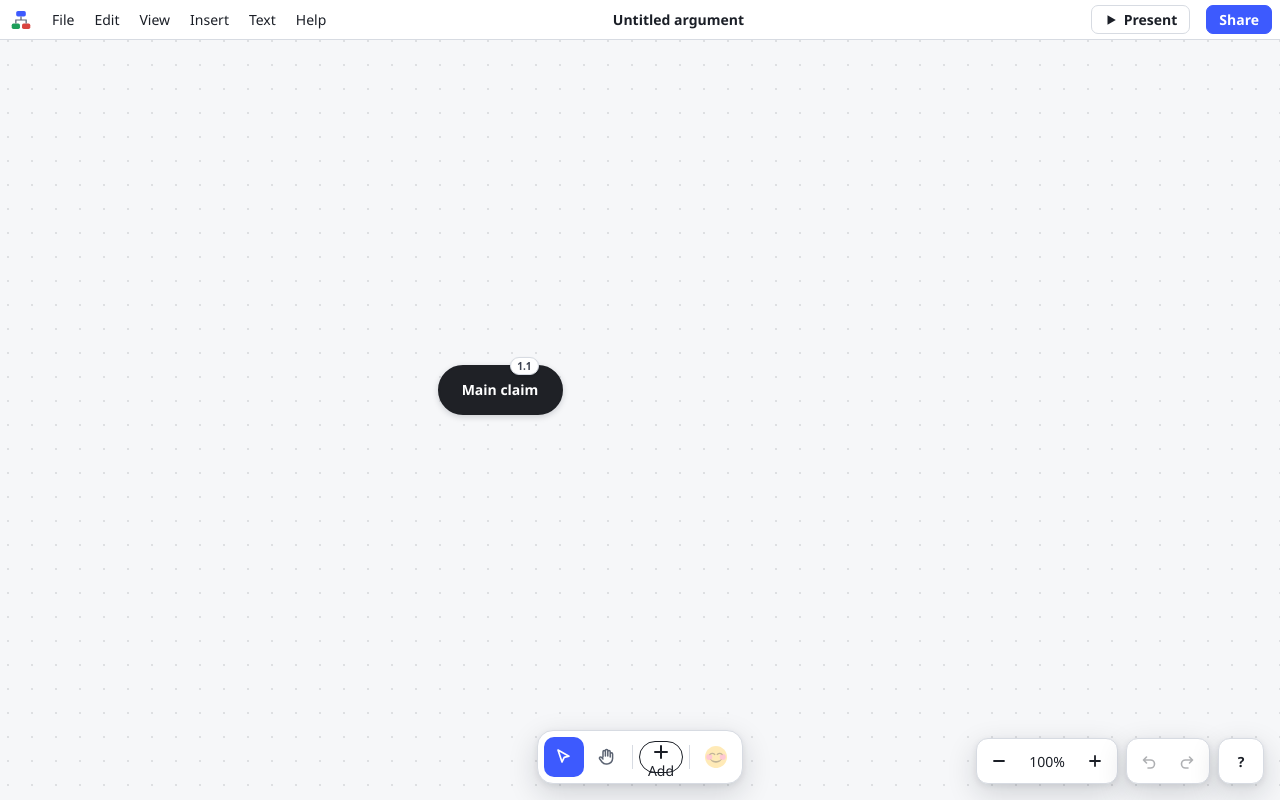
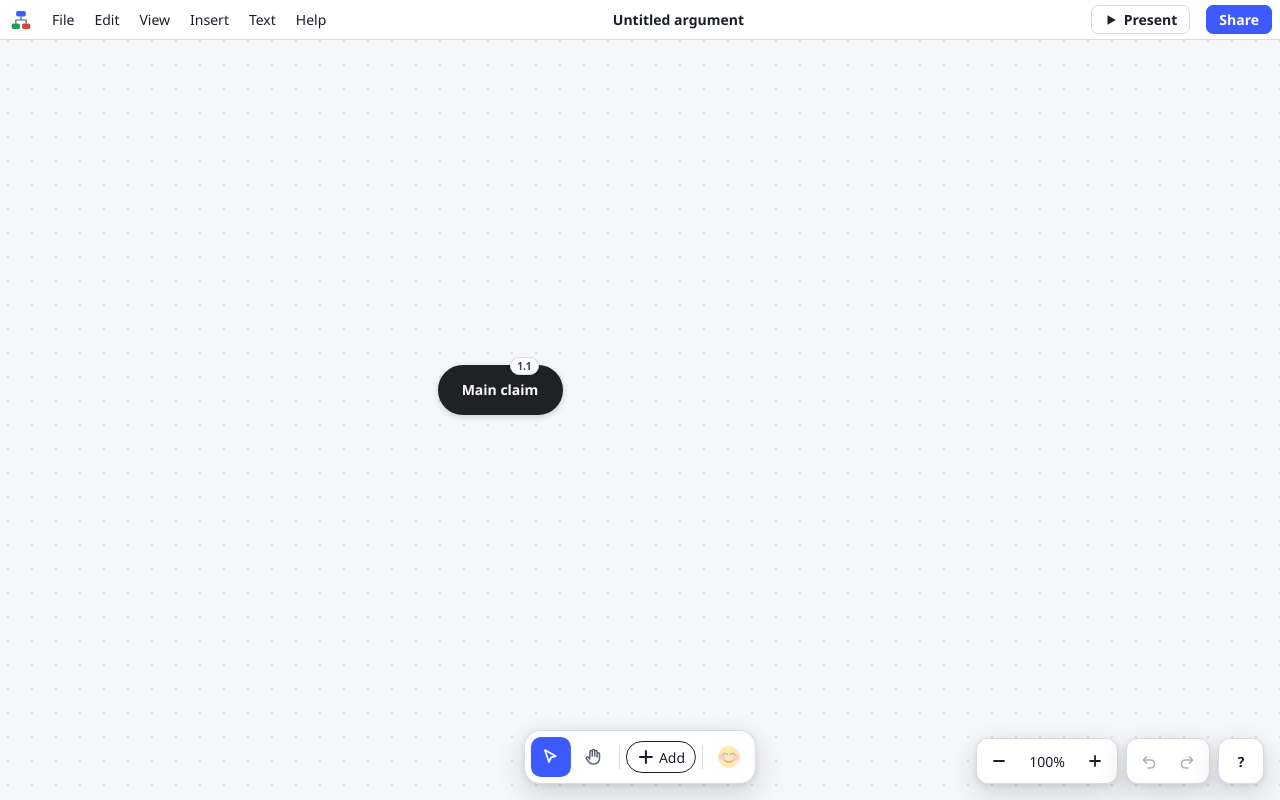
Before and after one commit to M-Mashreghi/Mind-Mapping, a React (Vite) app: page / in a window 1280 px wide. Built offline with nearby package versions, Linux system fonts and the light colour scheme; a web font is replaced by a local one.

Commit message:
Improve argument editor controls in src/styles.css

```diff
--- a/src/styles.css
+++ b/src/styles.css
@@ -2122,9 +2122,10 @@ legend {
 }
 
 .dock-add {
-  display: grid;
-  place-items: center;
-  width: 44px;
+  display: inline-flex;
+  align-items: center;
+  gap: 4px;
+  padding: 0 10px;
   height: 32px;
   border: 1.5px solid var(--ink);
   border-radius: 16px;
```
